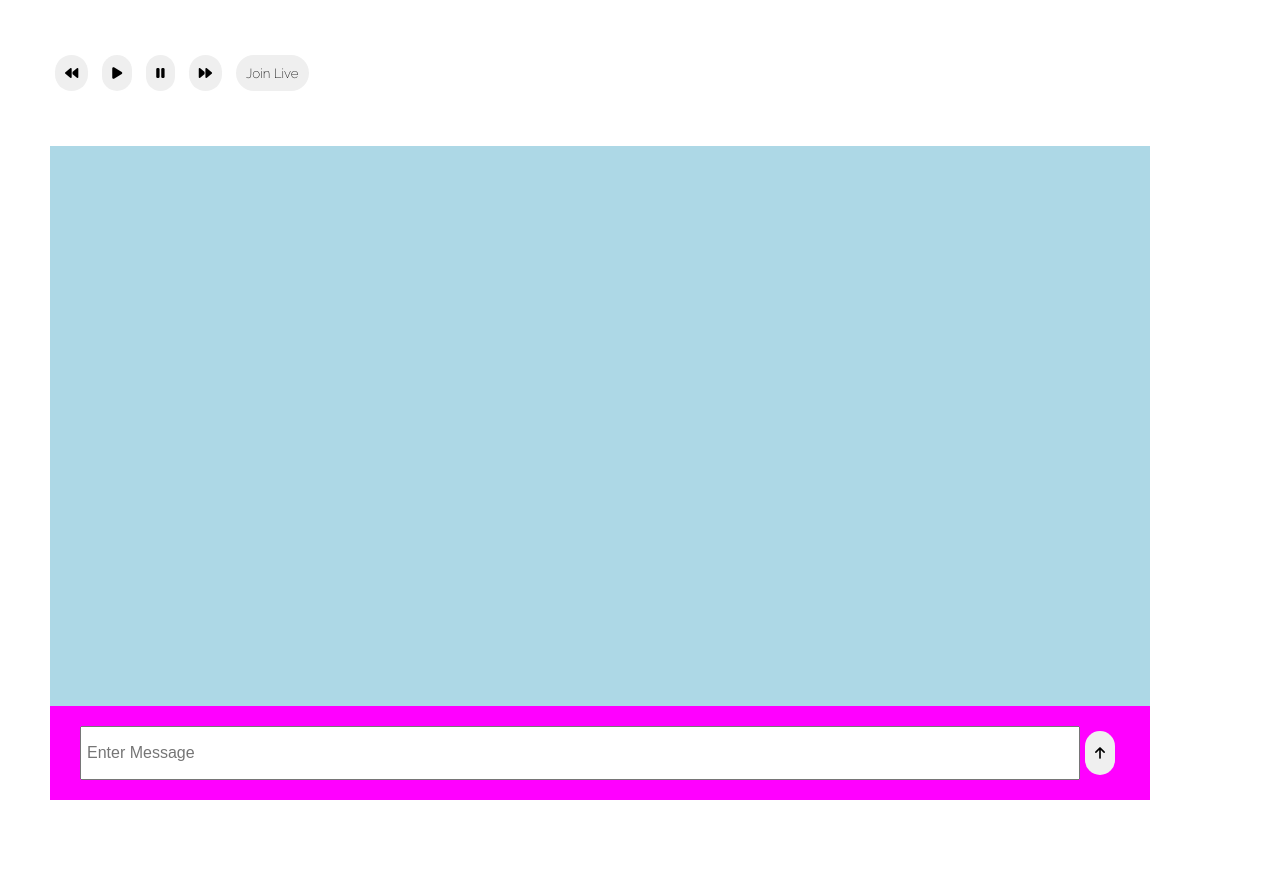
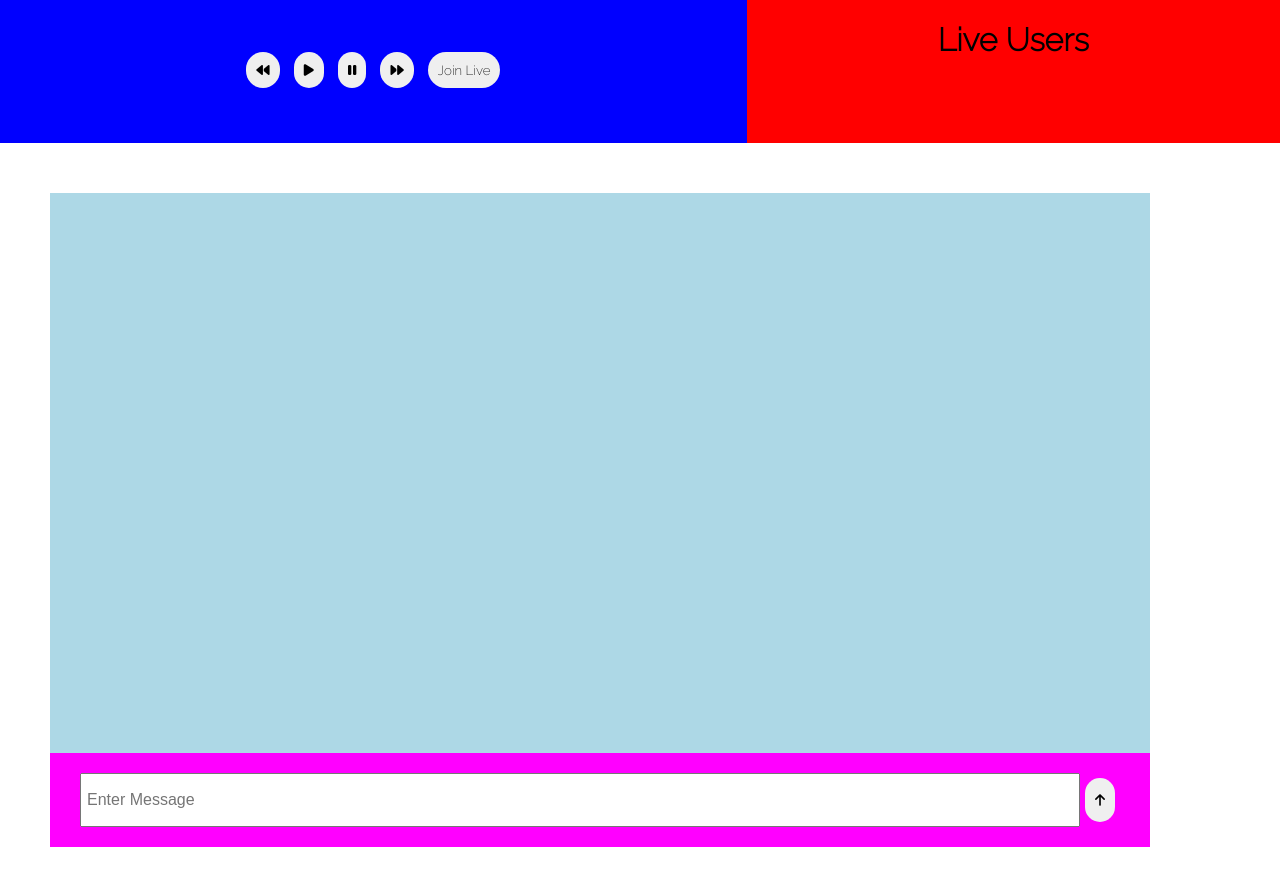
Before and after one commit to nicholashui8/youtube_livestream, a website: page public/chat.html in a window 1280 px wide. Before the commit the page ends 850 px from the top, so only its background shows below. Drawn offline with nearby package versions, Linux system fonts and the light colour scheme; no server answers.

Commit message:
added live user section

```diff
--- a/public/authenticate.js
+++ b/public/authenticate.js
@@ -7,9 +7,10 @@ document.getElementById("join-room-btn").addEventListener("click", () => {
     let r = document.getElementById("room");
     let room = r.options[r.selectedIndex].value;
     console.log('The user entered... ' + targetUsername);
-    //1. get all usernames from server
+    //1. send new username to server to check if it is duplicate
     socket.emit('checkIfDup', targetUsername);
 
+    //if badname is false, then allow user into room, if badname is true, ask user to enter a new username
     socket.on('checkIfDup', (badName) => {
         if(badName === false){
             //?username=f&room=itzy
--- a/public/chat.html
+++ b/public/chat.html
@@ -6,7 +6,9 @@
         <link rel="stylesheet" href="style.css">
     </head>
     <body>
+        <div class="playerLive-container">
         <!-- 1. The <iframe> (and video player) will replace this <div> tag. -->
+            <div class="player-container">
                 <div id="player"></div>
                 <div class="player-controller">
                     <button type="button" id="previous-button"><i class="fas fa-backward"></i></button>
@@ -14,6 +16,14 @@
                     <button type="button" id="pause-button"><i class="fas fa-pause"></i></button>
                     <button type="button" id="next-button"><i class="fas fa-forward"></i></button>
                     <button type="button" id="start-live-button">Join Live</button>
+                </div>
+            </div>
+            <div class="live-user-container">
+                <h1>Live Users</h1>
+                <div class="live-users">
+
+                </div>
+            </div>
         </div>
         <div class="chat-container">
             <div class="chat-messages">
--- a/public/front_end.js
+++ b/public/front_end.js
@@ -17,6 +17,23 @@ let room = getParameterByName('room');
 //join room with username and room
 socket.emit('joinroom', {username, room});
 console.log(username, room);
+
+//ouputs all clients that are in the same room as new client
+socket.on('outputLiveUsers', ({users, room}) => {
+    for(let i = 0; i < users.length; i++){
+        //only prints out username if clients are in the same room
+        if(users[i].room === room){
+            outputLiveUsers(users[i].username);
+            console.log('Beep' + users[i].username);
+        }
+    }
+});
+//updates every client's 'live user' page that new user has joined
+socket.on('updateLiveUsers', (users) => {
+        //output only the new client
+        outputLiveUsers(users[users.length - 1].username);
+});
+
 /*--------------------------------------------------------------------------------------
 --------------------------------------------------------------------------------------
 Youtube API call
@@ -191,3 +208,10 @@ function outputMessage(message){
     </p>`;
     document.querySelector('.chat-messages').appendChild(div);
 }
+
+function outputLiveUsers(name){
+    const div = document.createElement('div');
+    div.classList.add('a-user');
+    div.innerHTML = `<p> ${name}</p>`
+    document.querySelector('.live-users').appendChild(div);
+}
--- a/public/style.css
+++ b/public/style.css
@@ -2,12 +2,23 @@
 body{
     margin: 0;
     padding: 0;
-
-
+}
+.playerLive-container{
+    display: flex;
+    margin: 0;
+    padding: 0;
+    width: 100%;
+    background-color: green;
+    font-family:'Raleway', sans-serif;
+}
+.player-container{
+    text-align: center;
+    flex: 1.4;
+    background-color: blue;
 }
 #player{
-    margin: 50px;
-    margin-bottom: 10px;
+    padding-top: 5%;
+    overflow: hidden;
 }
 
 .player-controller{
@@ -28,14 +39,22 @@ button:hover{
     transform: scale(1.11);
     color: lightslategray;
 }
+
+.live-user-container{
+    flex: 1;
+    background-color: red;
+    text-align: center;
+
+
+}
 .chat-container {
     font-family:'Raleway', sans-serif;
-	max-width: 1100px;
-    background: #fff;
+    max-width: 1100px;
+    min-width: 200px;
     margin: 50px;
-	/*margin: 30px auto;*/
     overflow: hidden;
     background-color: magenta;
+    position: relative;
 }
 .chat-messages {
 	padding: 30px;
```
Also changed, not shown: app.js (+35 -0 lines). Lines whose indentation alone changed are shown as unchanged.
